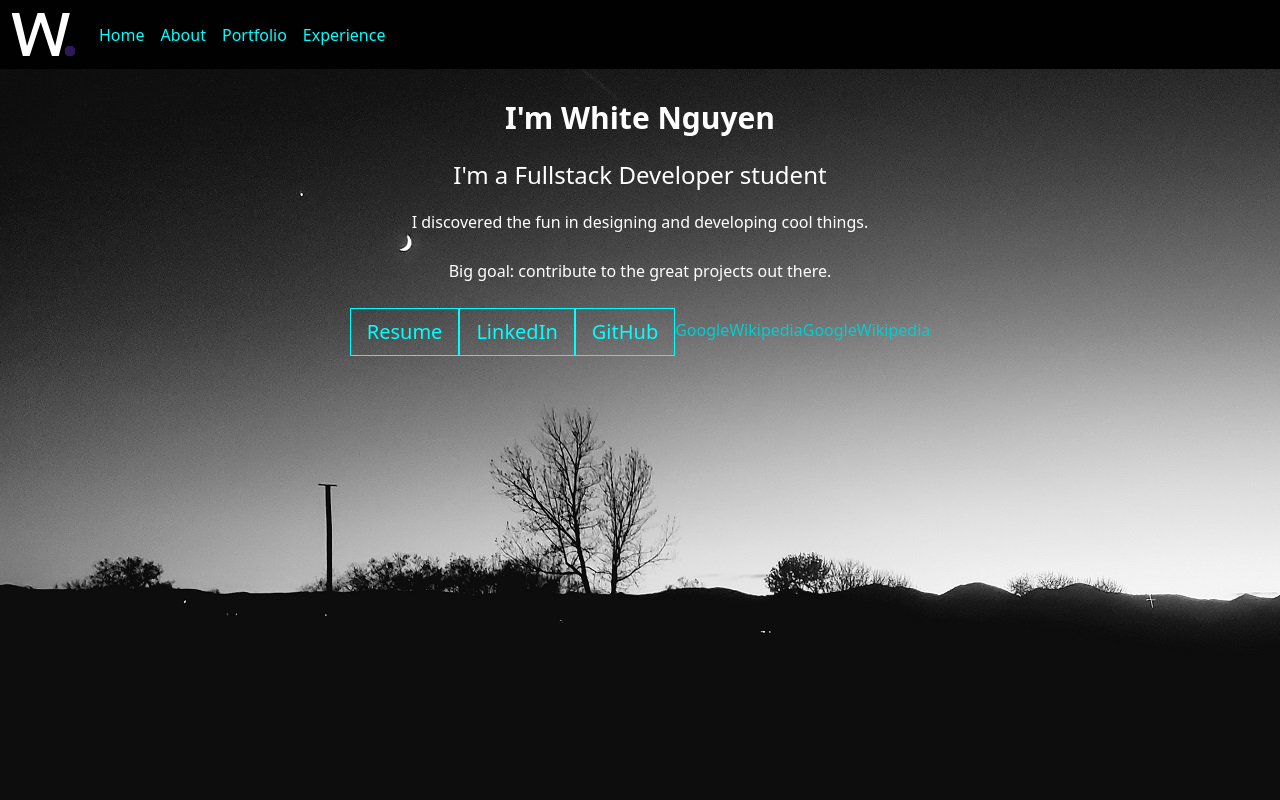
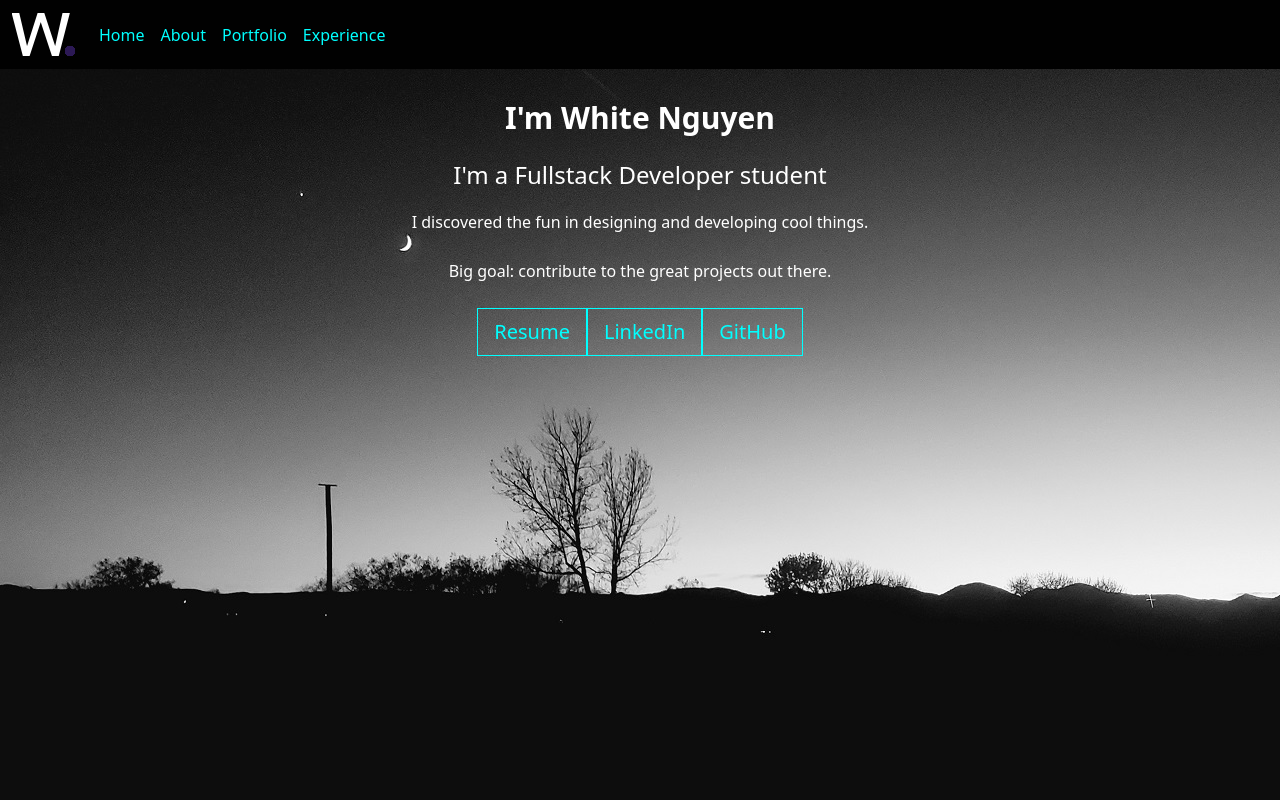
Before and after one commit to WhiteN9/whitenguyen, a React (Create React App) app: page / in a window 1280 px wide. Shown: the top 800 px of the page. Built offline with nearby package versions, Linux system fonts and the light colour scheme.

Commit message:
removed _blank and blank testing

```diff
--- a/src/Others/05-Home.js
+++ b/src/Others/05-Home.js
@@ -46,19 +46,6 @@ const Home = () => {
               >
                 GitHub
               </a>
-              <a href="http://google.com/" target="blank">
-                Google
-              </a>
-              <a href="http://en.wikipedia.org/" target="blank">
-                Wikipedia
-              </a>
-
-              <a href="http://google.com/" target="_blank">
-                Google
-              </a>
-              <a href="http://en.wikipedia.org/" target="_blank">
-                Wikipedia
-              </a>
             </div>
           </div>
         </div>
```
